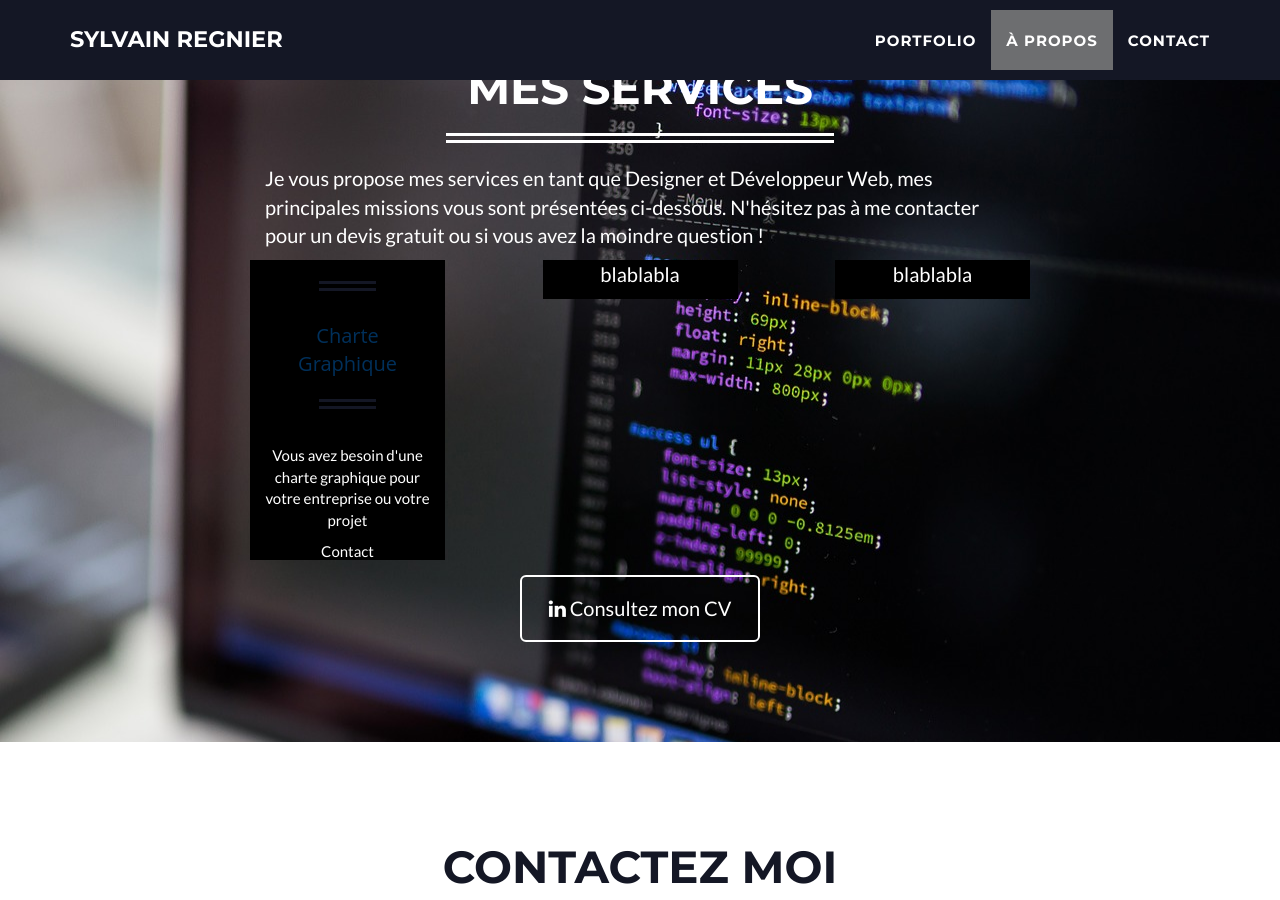
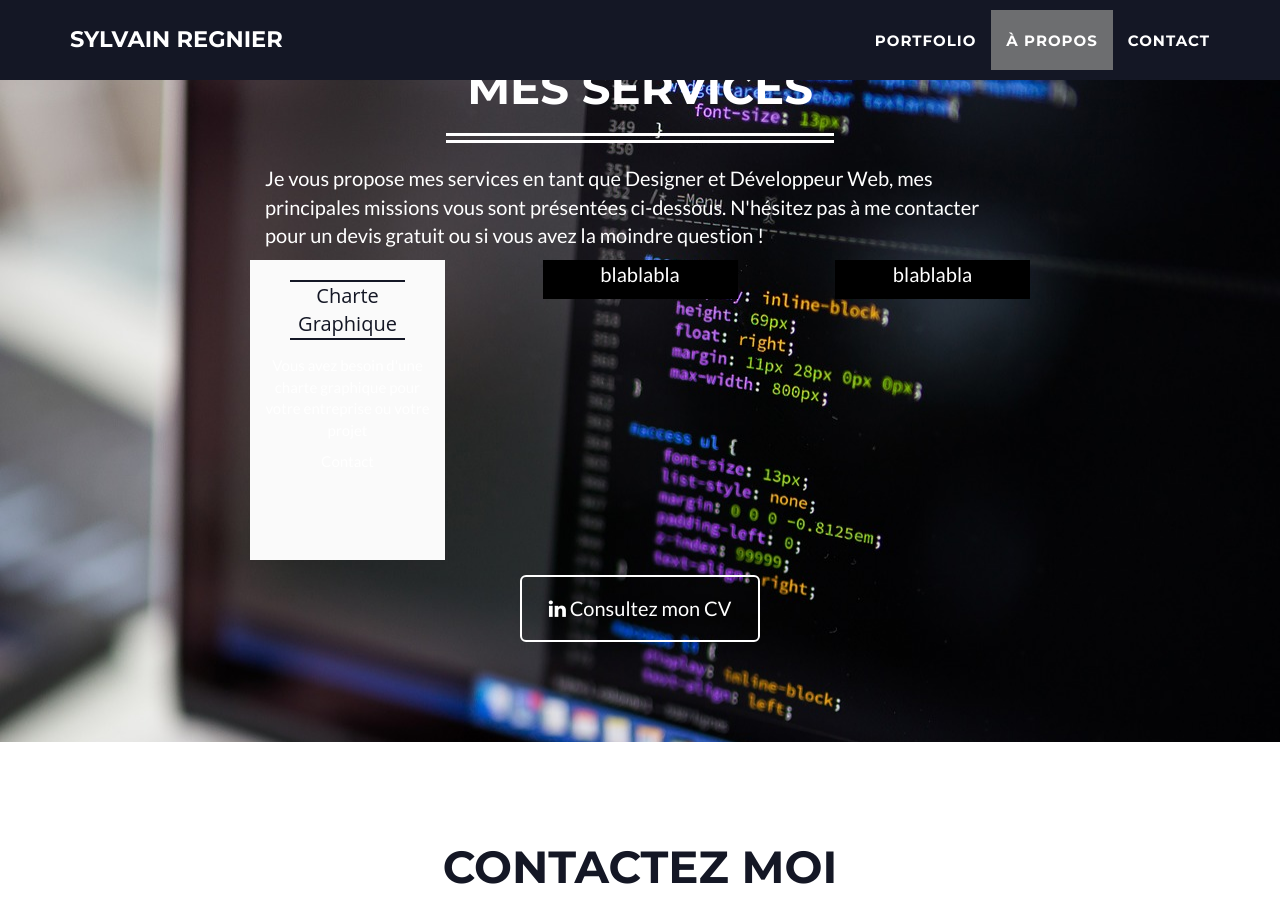
Before and after one commit to SylvainRegnier/SylvainRegnier.github.io, a Jekyll site: the page built from index.html, in a window 1280 px wide and 900 px high, scrolled down 1419 px. Built offline with Jekyll 4.4.1, drawn with Linux system fonts in a browser that asks for light colours.

Commit message:
test services

```diff
--- a/_includes/about.html
+++ b/_includes/about.html
@@ -15,13 +15,13 @@
             <div class="row">
               <div class="col-lg-2">
               </div>
-              <div class="col-lg-2" style="background-color:#000; text-align:center; height:300px">
-                <hr style="border-top: 10px double #141725; width: 34%">
-                <div style="padding-top:10px;font: normal normal normal 20px/1.4em 'open sans',sans-serif;
-	color: #00305B;">
+              <div class="col-lg-2" style="background-color:#FAFAFA; text-align:center; height:300px">
+                <hr style="border-top: 2px solid #141725; width: 70%; margin-top:20px; margin-bottom:0px">
+                <div style="padding-top:0px;font: normal normal normal 20px/1.4em 'open sans',sans-serif;
+	color: #141725;">
                   Charte Graphique
                 </div>
-                <hr style="border-top: 10px double #141725; width: 34%">
+                <hr style="border-top: 2px solid #141725; width: 70%; margin-top:0px; margin-bottom:0px">
                 <div style="padding-top:15px; ">Vous avez besoin d'une charte graphique pour votre entreprise ou votre projet</div>
                 <div style="padding-top:10px; ">Contact</div>
               </div>
```
